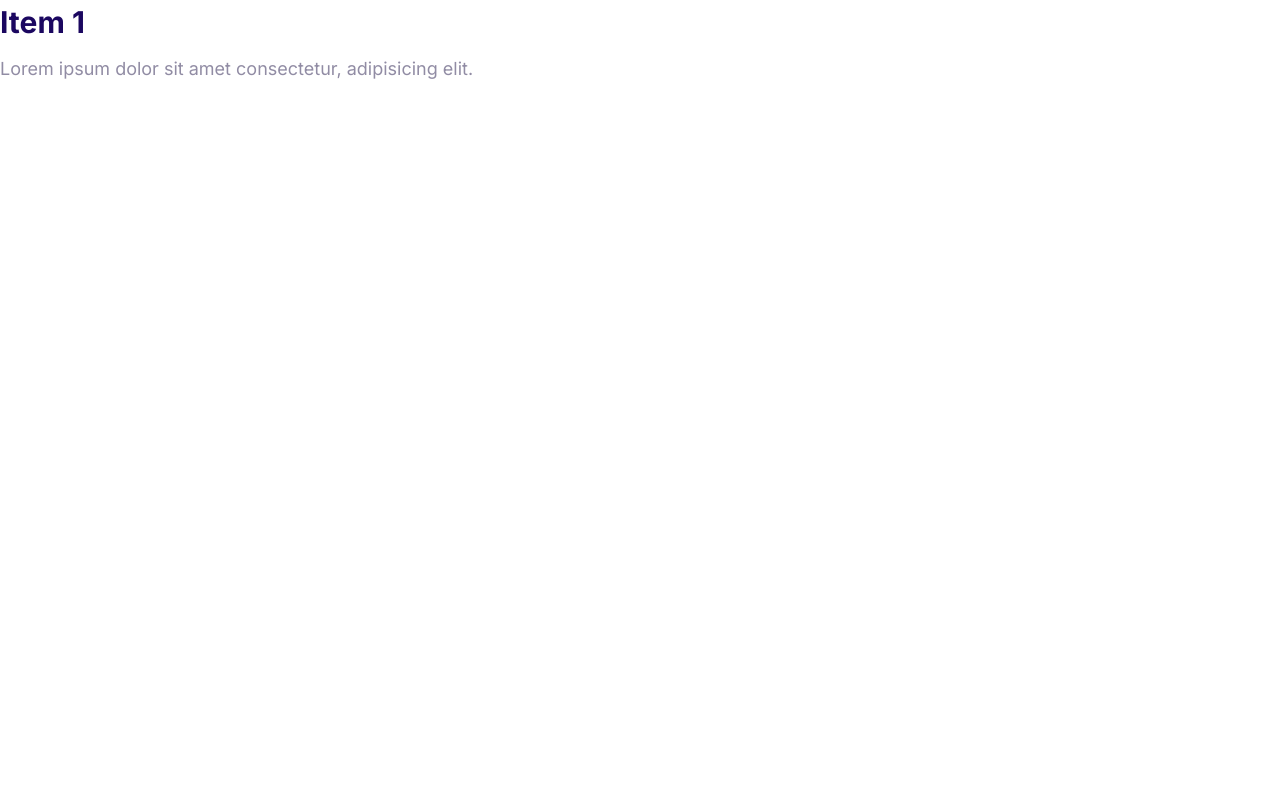
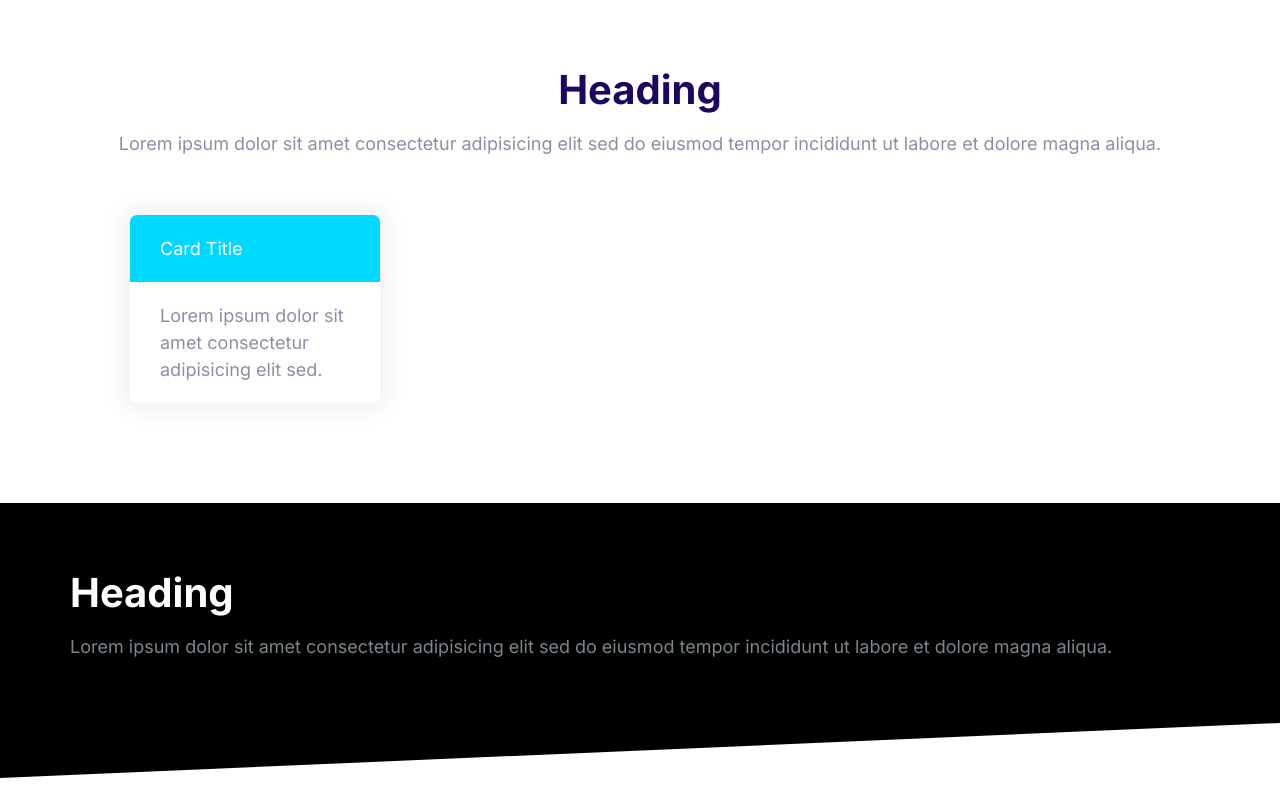
Before and after one commit to barrytheberry-qmz/moshify-by-barry, a plain HTML site: page index.html in a window 1280 px wide. Drawn offline with Linux system fonts and the light colour scheme.

Commit message:
build up blocks

```diff
--- a/css/styles.css
+++ b/css/styles.css
@@ -579,3 +579,41 @@ a {
     max-height: 100vh;
     opacity: 1;
 }
+
+/* Blocks */
+.block {
+    --padding-vertical: 6rem;
+    padding: var(--padding-vertical) 2rem;
+}
+
+.block__header {
+    text-align: center;
+}
+
+.block__heading {
+    margin-top: 0;
+}
+
+.block--dark {
+    background: #000;
+    color: #7b858b;
+}
+
+.block--dark .block__heading {
+    color: #fff;
+}
+
+.block--skewed-right {
+    padding-bottom: calc(var(--padding-vertical) + 4rem);
+    clip-path: polygon(0% 0%, 100% 0%, 100% 100%, 0% 80%);
+}
+
+.block--skewed-left {
+    padding-bottom: calc(var(--padding-vertical) + 4rem);
+    clip-path: polygon(0% 0%, 100% 0%, 100% 80%, 0% 100%);
+}
+
+.container {
+    max-width: 1140px;
+    margin: 0 auto;
+}
--- a/index.html
+++ b/index.html
@@ -12,15 +12,30 @@
         <link rel="stylesheet" href="css/styles.css">
     </head>
     <body>
-        <div class="collapsible collapsible--expanded">
-            <header class="collapsible__header">
-                <h2 class="collapsible__heading">Item 1</h2>
-                <svg class="icon icon--white collapsible__chevron">
-                    <use xlink:href="images/sprite.svg#chevron"></use>
-                </svg>
+        <section class="block container">
+            <header class="block__header">
+                <h2 class="block__heading">Heading</h2>
+                <p>
+                    Lorem ipsum dolor sit amet consectetur adipisicing elit sed do eiusmod tempor incididunt ut labore et dolore magna aliqua.
+                </p>
             </header>
-            <div class="collapsible__content">Lorem ipsum dolor sit amet consectetur, adipisicing elit.</div>
-        </div>
+            <div style="width: 30%; padding: 4rem">
+                <div class="card card--secondary">
+                    <header class="card__header">
+                        Card Title
+                    </header>
+                    <div class="card__body">Lorem ipsum dolor sit amet consectetur adipisicing elit sed.</div>
+                </div>
+            </div>
+        </section>
+        <section class="block block--dark block--skewed-left">
+            <div class="container">
+                <h2 class="block__heading">Heading</h2>
+                <p>
+                    Lorem ipsum dolor sit amet consectetur adipisicing elit sed do eiusmod tempor incididunt ut labore et dolore magna aliqua.
+                </p>
+            </div>
+        </section>
         <script src="js/main.js"></script>
     </body>
 </html>
```
